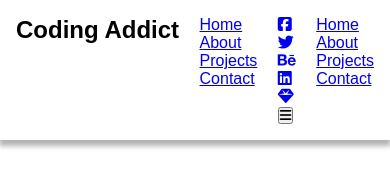
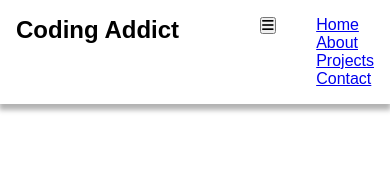
Before and after one commit to AngeloCornelio/res-navbar, a website: page index.html in a window 390 px wide. Drawn offline with Linux system fonts and the light colour scheme.

Commit message:
Implement media queries
Add two classes, mobile and desktop, to elements in the header and
use those classes to toggle the visibility of those elements via
media queries.

```diff
--- a/index.html
+++ b/index.html
@@ -15,7 +15,7 @@
                 <h1>Coding <span class="logo-blue">Addict</span></h1>
             </div>
             <div class="nav-center">
-                <ul>
+                <ul class="desktop">
                     <li><a href="#">Home</a></li>
                     <li><a href="#">About</a></li>
                     <li><a href="#">Projects</a></li>
@@ -23,17 +23,17 @@
                 </ul>
             </div>
             <div class="nav-right">
-                <ul>
+                <ul class="desktop">
                     <li><a href="#"><span class="fab fa-facebook-square"></span></a></li>
                     <li><a href="#"><span class="fab fa-twitter"></span></a></li>
                     <li><a href="#"><span class="fab fa-behance"></span></a></li>
                     <li><a href="#"><span class="fab fa-linkedin"></span></a></li>
                     <li><a href="#"><span class="fas fa-gem"></span></a></li>
                 </ul>
-                <button class="fas fa-bars"></button>
+                <button class="fas fa-bars mobile"></button>
             </div>
             <div class="nav-menu">
-                <ul>
+                <ul class="mobile">
                     <li><a href="#">Home</a></li>
                     <li><a href="#">About</a></li>
                     <li><a href="#">Projects</a></li>
--- a/styles.css
+++ b/styles.css
@@ -10,5 +10,24 @@ header {
     padding: 1em;
     display: flex;
     justify-content: space-between;
-    flex-wrap: wrap;
 }
+
+@media (max-width: 768px) {
+    .mobile {
+        display: inline-block;
+    }
+
+    .desktop {
+        display: none;
+    }
+}
+
+@media (min-width: 769px) {
+    .desktop {
+        display: inline-block;
+    }
+
+    .mobile, button.mobile {
+        display: none;
+    }
+}
```
